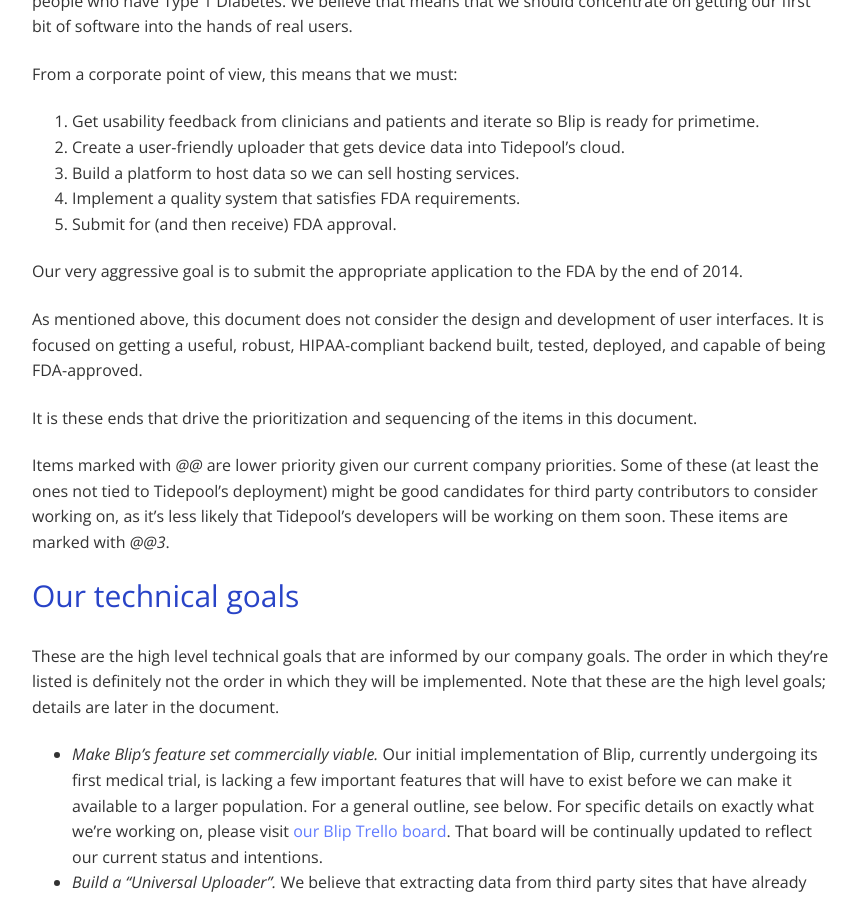
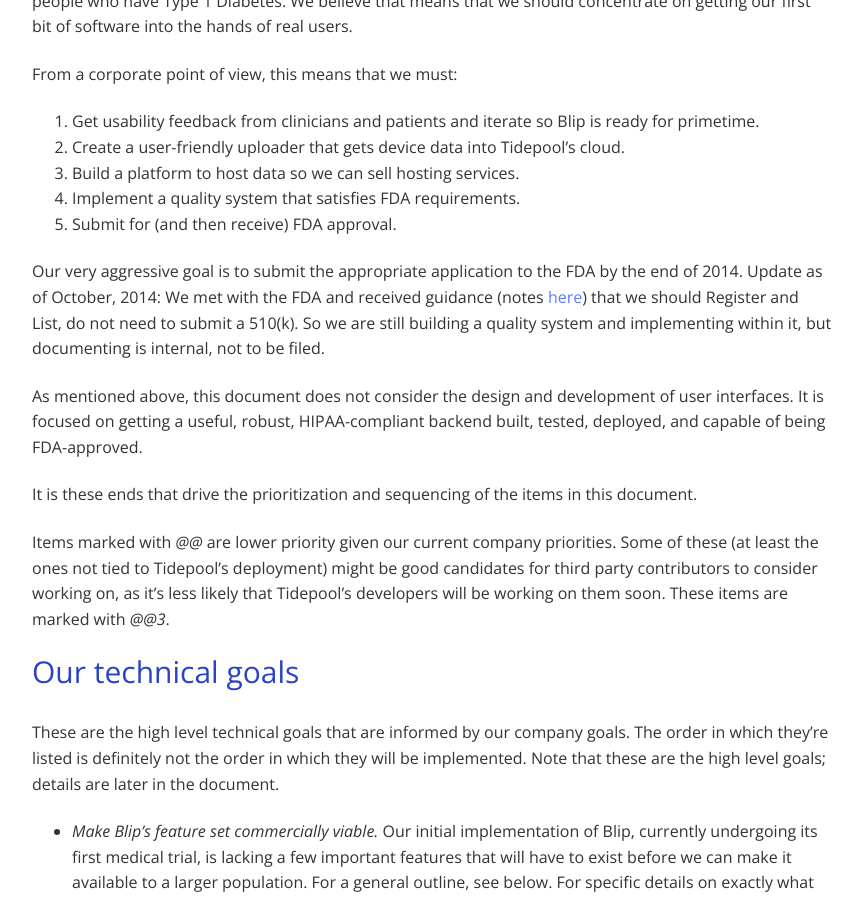
Before and after one commit to tidepool-org/tidepool-org.github.io, a Jekyll site: the page built from _docs/platform-roadmap.md, in a window 1280 px wide and 900 px high, scrolled down 519 px. Shown: the whole window, without its empty margins (208-1070 px from the left). Built offline with Jekyll 4.4.1, drawn with Linux system fonts in a browser that asks for light colours; nearby versions of some CDN libraries.

Commit message:
Update platform-roadmap.md
Editing to add language about FDA update.

```diff
--- a/_docs/platform-roadmap.md
+++ b/_docs/platform-roadmap.md
@@ -23,7 +23,7 @@ From a corporate point of view, this means that we must:
   1. Implement a quality system that satisfies FDA requirements.
   1. Submit for (and then receive) FDA approval.
 
-Our very aggressive goal is to submit the appropriate application to the FDA by the end of 2014.
+Our very aggressive goal is to submit the appropriate application to the FDA by the end of 2014. Update as of October, 2014: We met with the FDA and received guidance (notes [here](https://tidepool.org/wp-content/uploads/2013/08/002_Tidepool_Meeting_Minutes.pdf)) that we should Register and List, do not need to submit a 510(k). So we are still building a quality system and implementing within it, but documenting is internal, not to be filed.
 
 As mentioned above, this document does not consider the design and development of user interfaces. It is focused on getting a useful, robust, HIPAA-compliant backend built, tested, deployed, and capable of being FDA-approved.
 
```
